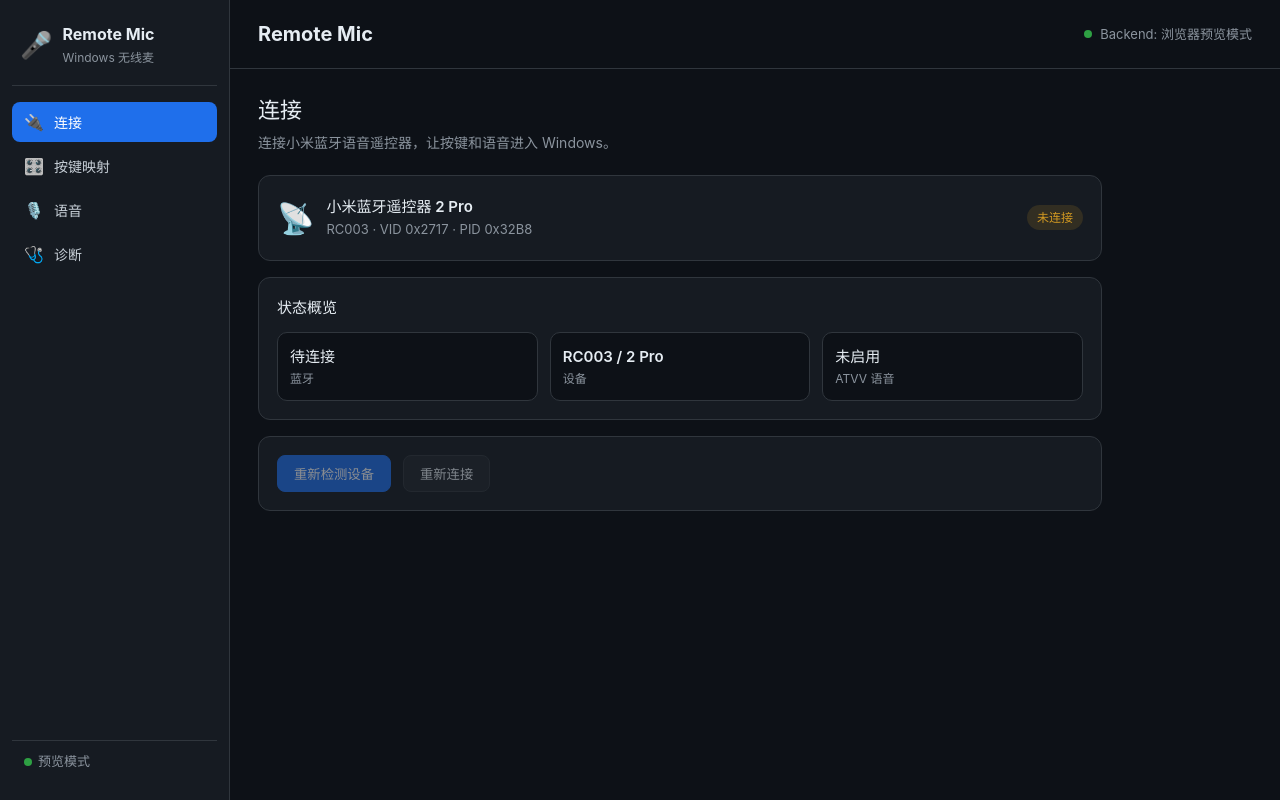
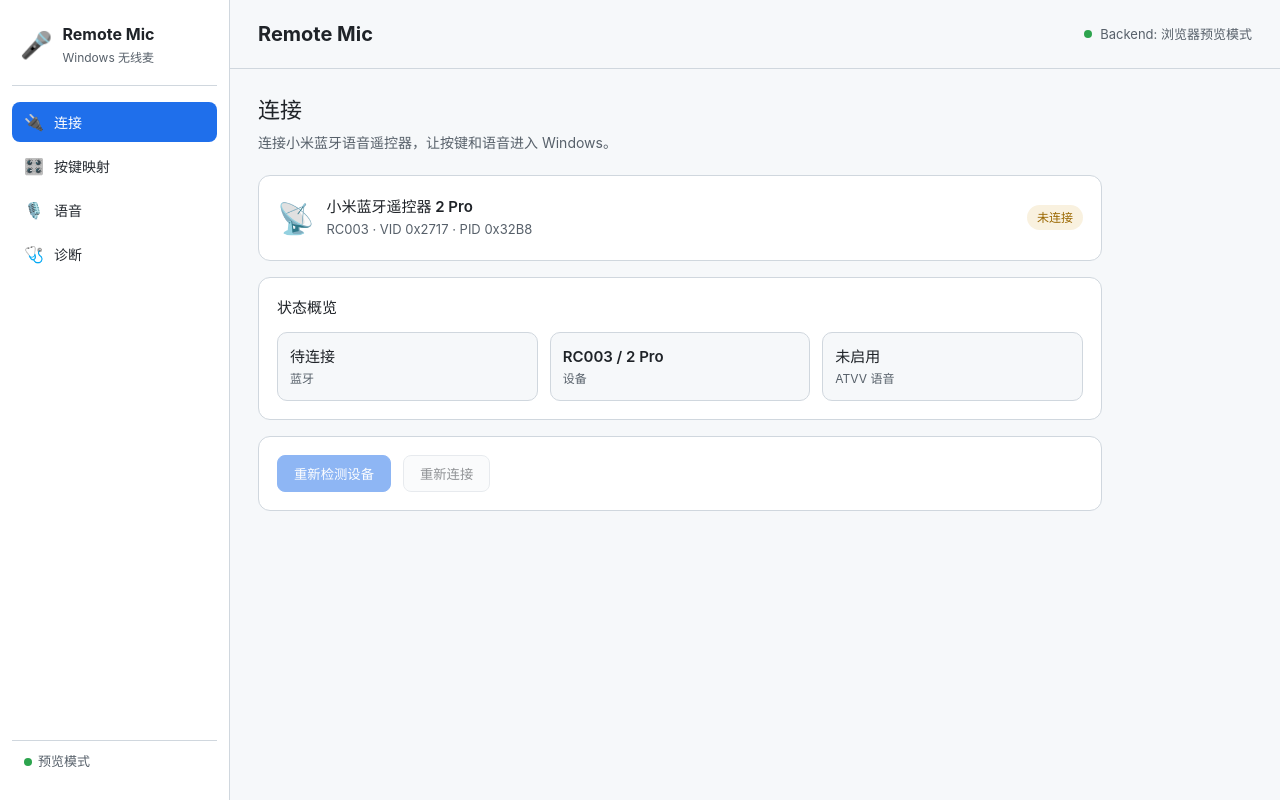
Before and after one commit to poluce/windows-remote-mic, a React (Vite) app: page / in a window 1280 px wide. Built offline with nearby package versions, Linux system fonts and the light colour scheme.

Commit message:
feat(ui): switch to light theme

```diff
--- a/src/App.css
+++ b/src/App.css
@@ -3,8 +3,8 @@
     sans-serif;
   font-size: 15px;
   line-height: 1.6;
-  color: #e6edf3;
-  background: #0d1117;
+  color: #24292f;
+  background: #f6f8fa;
   font-synthesis: none;
   text-rendering: optimizeLegibility;
   -webkit-font-smoothing: antialiased;
@@ -39,8 +39,8 @@
   flex-shrink: 0;
   display: flex;
   flex-direction: column;
-  background: #161b22;
-  border-right: 1px solid #30363d;
+  background: #ffffff;
+  border-right: 1px solid #d0d7de;
   padding: 18px 12px;
 }
 
@@ -49,7 +49,7 @@
   align-items: center;
   gap: 10px;
   padding: 4px 8px 18px;
-  border-bottom: 1px solid #30363d;
+  border-bottom: 1px solid #d0d7de;
   margin-bottom: 16px;
 }
 
@@ -60,11 +60,12 @@
 .brand-name {
   font-weight: 700;
   font-size: 16px;
+  color: #1f2328;
 }
 
 .brand-sub {
   font-size: 12px;
-  color: #8b949e;
+  color: #57606a;
 }
 
 .nav {
@@ -81,7 +82,7 @@
   border: none;
   border-radius: 8px;
   background: transparent;
-  color: #c9d1d9;
+  color: #24292f;
   font-size: 14px;
   cursor: pointer;
   text-align: left;
@@ -89,7 +90,7 @@
 }
 
 .nav-item:hover {
-  background: #21262d;
+  background: #f3f4f6;
 }
 
 .nav-item.active {
@@ -107,9 +108,9 @@
   align-items: center;
   gap: 6px;
   padding: 10px 12px;
-  color: #8b949e;
+  color: #57606a;
   font-size: 13px;
-  border-top: 1px solid #30363d;
+  border-top: 1px solid #d0d7de;
 }
 
 /* ---------- Main ---------- */
@@ -125,13 +126,14 @@
   align-items: center;
   justify-content: space-between;
   padding: 18px 28px;
-  border-bottom: 1px solid #30363d;
-  background: #0d1117;
+  border-bottom: 1px solid #d0d7de;
+  background: #f6f8fa;
 }
 
 .topbar h1 {
   margin: 0;
   font-size: 20px;
+  color: #1f2328;
 }
 
 .backend-status {
@@ -139,14 +141,14 @@
   align-items: center;
   gap: 8px;
   font-size: 13px;
-  color: #8b949e;
+  color: #57606a;
 }
 
 .dot {
   width: 8px;
   height: 8px;
   border-radius: 50%;
-  background: #2ea043;
+  background: #2da44e;
   display: inline-block;
 }
 
@@ -160,17 +162,18 @@
 .page h2 {
   margin: 0 0 4px;
   font-size: 22px;
+  color: #1f2328;
 }
 
 .page-sub {
   margin: 0 0 20px;
-  color: #8b949e;
+  color: #57606a;
   font-size: 14px;
 }
 
 .card {
-  background: #161b22;
-  border: 1px solid #30363d;
+  background: #ffffff;
+  border: 1px solid #d0d7de;
   border-radius: 12px;
   padding: 18px;
   margin-bottom: 16px;
@@ -179,6 +182,7 @@
 .card-title {
   font-weight: 600;
   margin-bottom: 12px;
+  color: #1f2328;
 }
 
 /* ---------- Connection ---------- */
@@ -200,11 +204,12 @@
 
 .device-name {
   font-weight: 600;
+  color: #1f2328;
 }
 
 .device-model {
   font-size: 13px;
-  color: #8b949e;
+  color: #57606a;
 }
 
 .brief-grid {
@@ -216,18 +221,19 @@
 .brief {
   border-radius: 10px;
   padding: 12px;
-  background: #0d1117;
-  border: 1px solid #30363d;
+  background: #f6f8fa;
+  border: 1px solid #d0d7de;
 }
 
 .brief-value {
   font-size: 15px;
   font-weight: 600;
+  color: #1f2328;
 }
 
 .brief-label {
   font-size: 12px;
-  color: #8b949e;
+  color: #57606a;
 }
 
 /* ---------- Badges ---------- */
@@ -238,18 +244,18 @@
 }
 
 .badge-ok {
-  background: rgba(46, 160, 67, 0.15);
-  color: #3fb950;
+  background: rgba(45, 164, 78, 0.12);
+  color: #1a7f37;
 }
 
 .badge-warn {
-  background: rgba(210, 153, 34, 0.15);
-  color: #d29922;
+  background: rgba(210, 153, 34, 0.14);
+  color: #9a6700;
 }
 
 .badge-err {
-  background: rgba(248, 81, 73, 0.15);
-  color: #f85149;
+  background: rgba(248, 81, 73, 0.12);
+  color: #cf222e;
 }
 
 /* ---------- Mapping ---------- */
@@ -263,7 +269,7 @@
   align-items: center;
   gap: 12px;
   padding: 8px 0;
-  border-bottom: 1px solid #21262d;
+  border-bottom: 1px solid #d0d7de;
 }
 
 .mapping-row:last-child {
@@ -273,11 +279,12 @@
 .mapping-key {
   width: 84px;
   font-weight: 600;
+  color: #24292f;
 }
 
 .mapping-action {
   flex: 1;
-  color: #c9d1d9;
+  color: #57606a;
 }
 
 /* ---------- Voice ---------- */
@@ -297,14 +304,14 @@
   padding: 16px;
   min-width: 150px;
   border-radius: 12px;
-  background: #0d1117;
-  border: 1px solid #30363d;
-  color: #8b949e;
+  background: #f6f8fa;
+  border: 1px solid #d0d7de;
+  color: #57606a;
 }
 
 .route-node.active {
   border-color: #1f6feb;
-  color: #c9d1d9;
+  color: #24292f;
 }
 
 .route-node span {
@@ -312,13 +319,13 @@
 }
 
 .route-node small {
-  color: #8b949e;
+  color: #57606a;
   font-size: 12px;
 }
 
 .route-arrow {
   font-size: 22px;
-  color: #8b949e;
+  color: #8c959f;
 }
 
 /* ---------- Diagnostics ---------- */
@@ -332,7 +339,7 @@
   align-items: center;
   justify-content: space-between;
   padding: 10px 0;
-  border-bottom: 1px solid #21262d;
+  border-bottom: 1px solid #d0d7de;
 }
 
 .check-row:last-child {
@@ -348,15 +355,15 @@
 .btn {
   padding: 8px 16px;
   border-radius: 8px;
-  border: 1px solid #30363d;
-  background: #21262d;
-  color: #e6edf3;
+  border: 1px solid #d0d7de;
+  background: #f6f8fa;
+  color: #24292f;
   cursor: pointer;
   transition: background 0.15s, border-color 0.15s;
 }
 
 .btn:hover:not(:disabled) {
-  border-color: #8b949e;
+  border-color: #8c959f;
 }
 
 .btn.primary {
@@ -383,7 +390,7 @@
   width: 100%;
   padding: 8px 12px;
   border-radius: 8px;
-  border: 1px solid #30363d;
-  background: #0d1117;
-  color: #e6edf3;
+  border: 1px solid #d0d7de;
+  background: #ffffff;
+  color: #24292f;
 }
```
